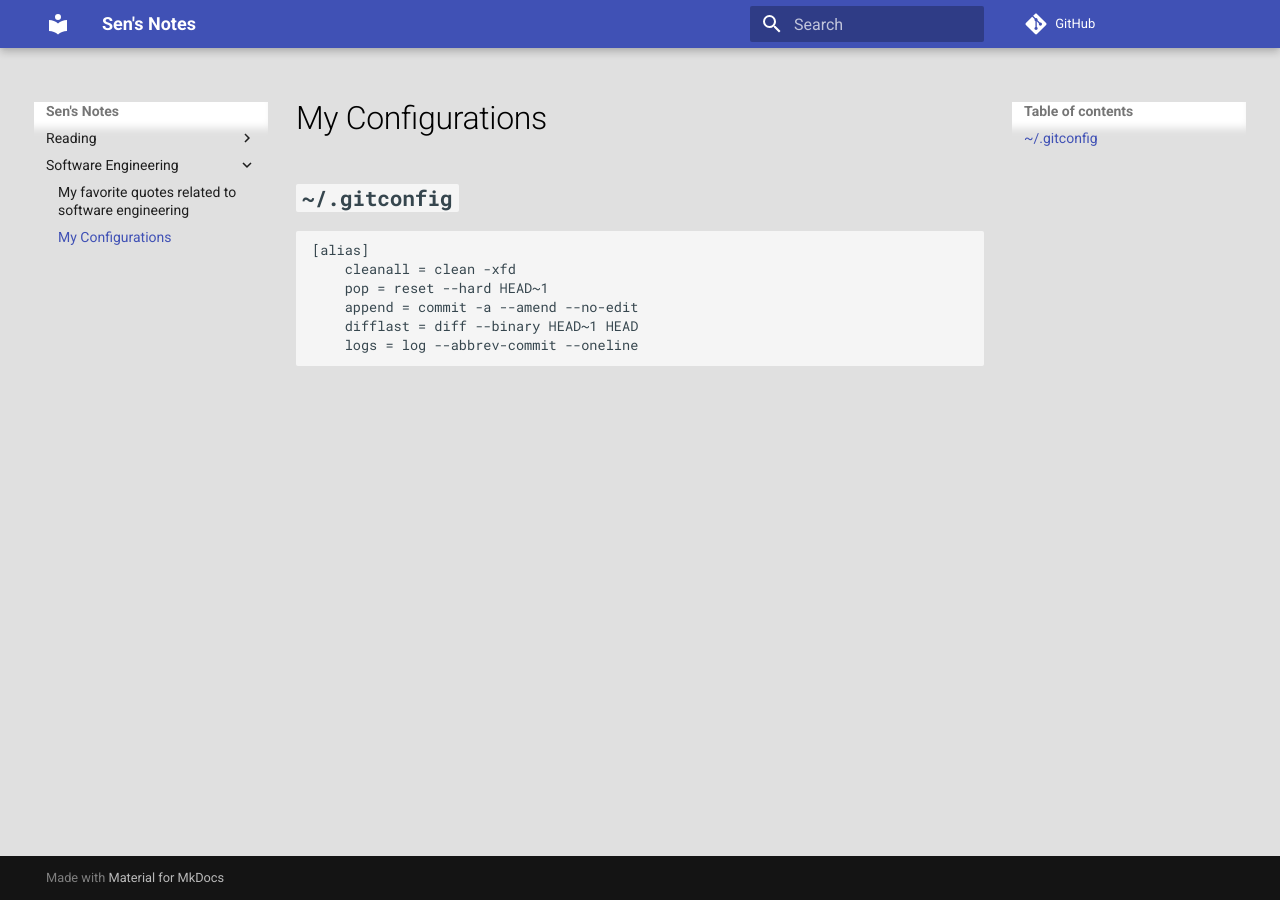
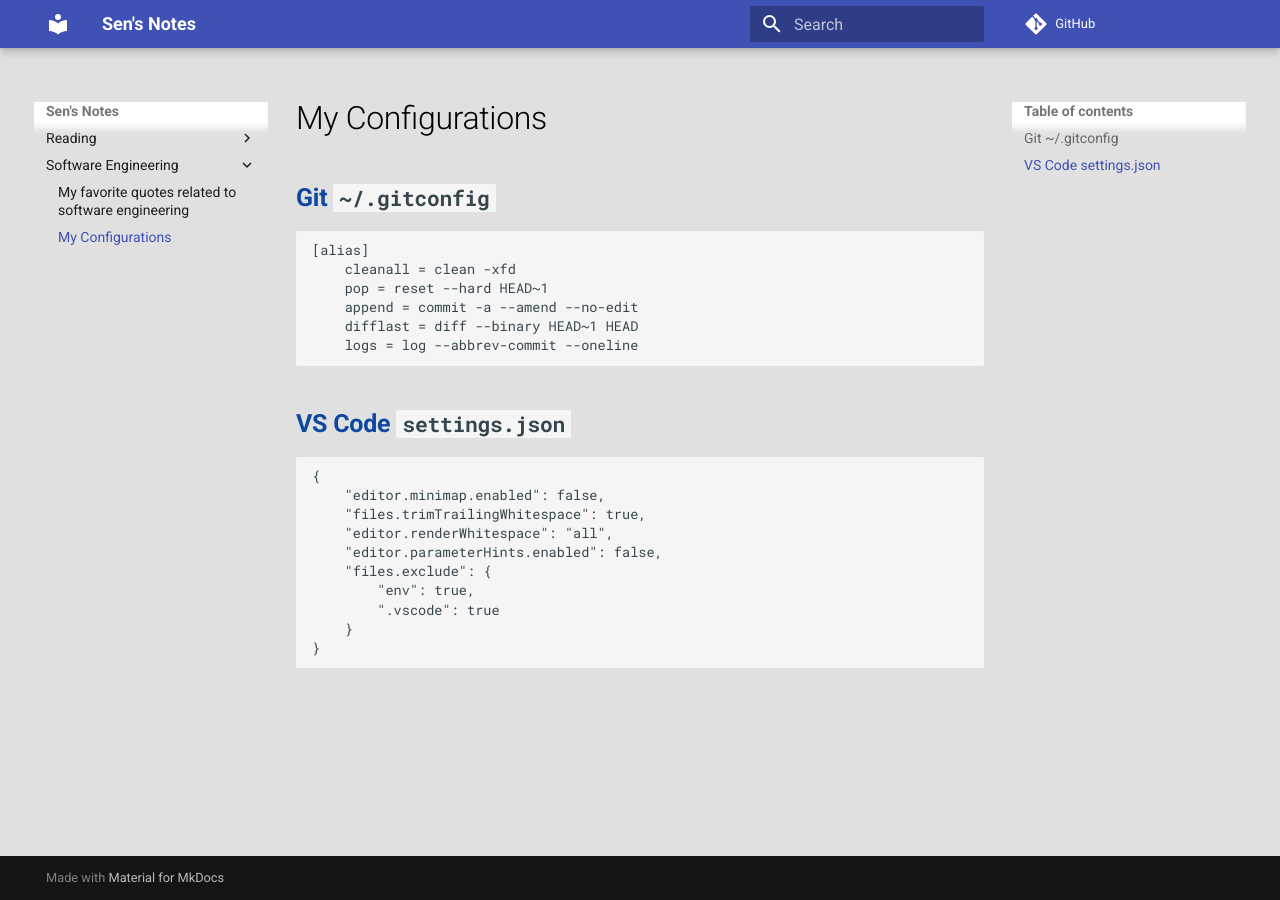
Before and after one commit to slinjhu/notes, an MkDocs documentation site: the page built from docs/software/my-config.md, in a window 1280 px wide. Built offline with MkDocs 1.6.1 and Material for MkDocs 9.7.7, drawn with Linux system fonts in a browser that asks for light colours; comment, search, counter and statistics services are not loaded.

Commit message:
Added VS code settings

````diff
--- a/docs/software/my-config.md
+++ b/docs/software/my-config.md
@@ -1,6 +1,6 @@
 # My Configurations
 
-## `~/.gitconfig`
+## Git `~/.gitconfig`
 ```
 [alias]
 	cleanall = clean -xfd
@@ -9,3 +9,17 @@
 	difflast = diff --binary HEAD~1 HEAD
 	logs = log --abbrev-commit --oneline
 ```
+
+## VS Code `settings.json`
+```
+{
+    "editor.minimap.enabled": false,
+    "files.trimTrailingWhitespace": true,
+    "editor.renderWhitespace": "all",
+    "editor.parameterHints.enabled": false,
+    "files.exclude": {
+        "env": true,
+        ".vscode": true
+    }
+}
+```
````
